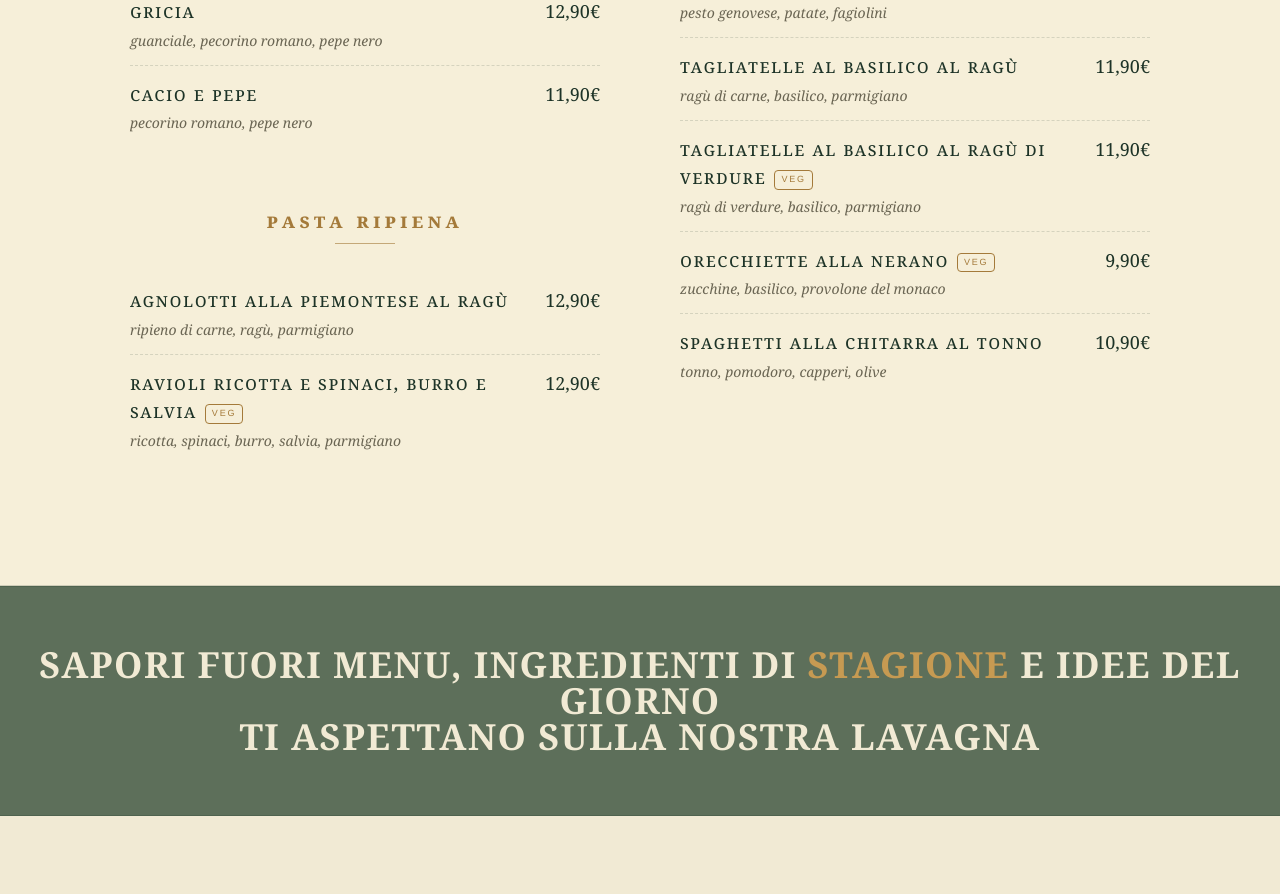
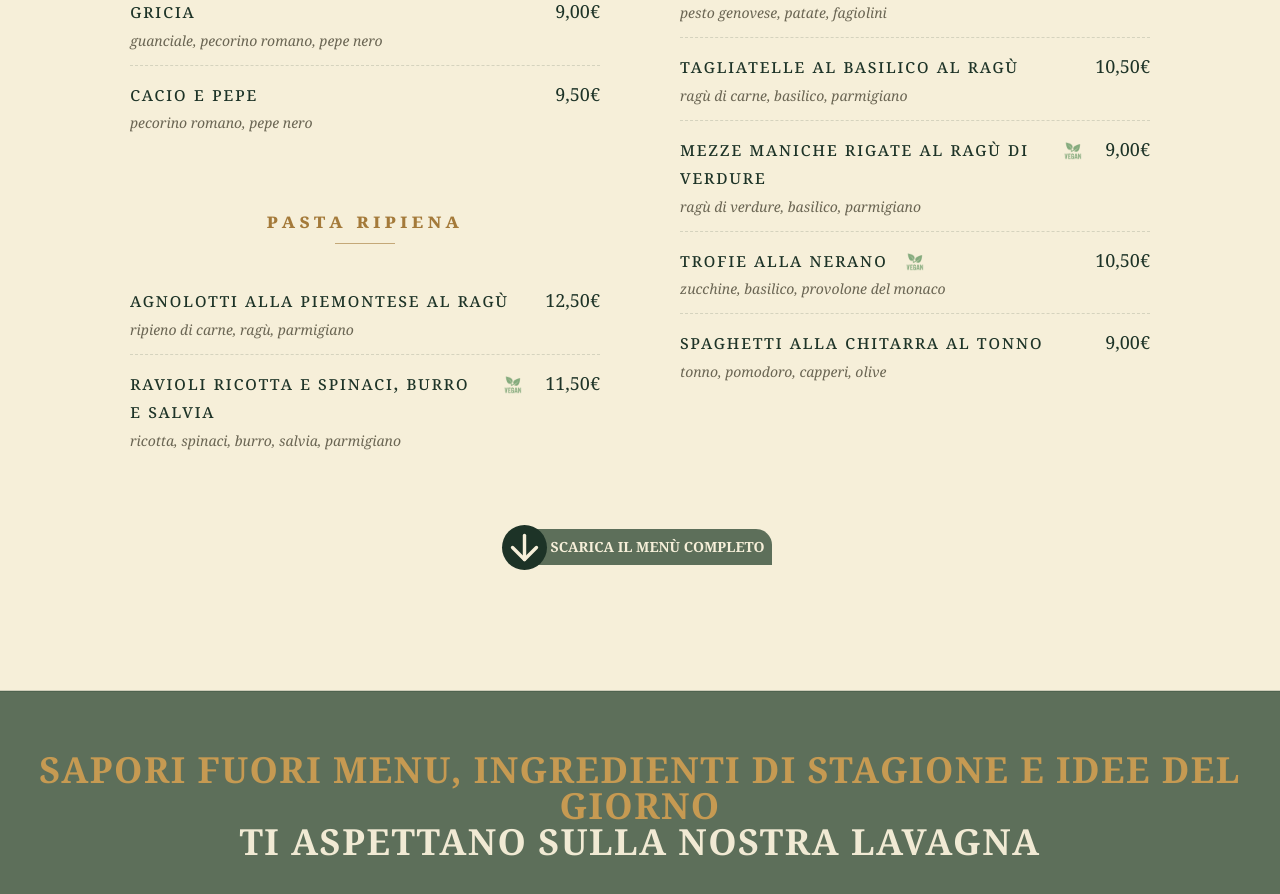
Before and after one commit to Reekie02/ottoni, a React (Vite) app: page / in a window 1280 px wide. Shown: the part 1900-2794 px from the top of the page. Built offline with nearby package versions, Linux system fonts and the light colour scheme.

Commit message:
added button for download the menu's pdf file, changed the prices and fixed the sax mark in the hero section

```diff
--- a/src/components/Dish.jsx
+++ b/src/components/Dish.jsx
@@ -1,12 +1,15 @@
 import { useLang } from "../i18n/LangContext";
+import veg from "../assets/vegan.PNG"
 
 export default function Dish({ d }) {
     const { t } = useLang();
     return (
         <div className="dish">
             <div>
-                <span className="dish-name">{d.name}</span>
-                {d.tag && <span className="dish-tag">{d.tag}</span>}
+                <div className="flex items-start gap-4">
+                    <span className="dish-name">{d.name}</span>
+                    {d.tag && <img alt="vegan" className="inline w-6 lg:mt-1" src={veg} />}
+                </div>
                 <div className="dish-desc">
                     <span className="dish-desc-inner">{t.menuDescs[d.descKey]}</span>
                 </div>
--- a/src/components/HeroSax.jsx
+++ b/src/components/HeroSax.jsx
@@ -3,6 +3,6 @@ import sax from "../assets/sax.png";
 
 export default function HeroSax() {
     return (
-        <img src={sax} alt="Logo Ottoni" className="w-130! lg:w-[200%]! h-auto" />
+        <img src={sax} alt="Logo Ottoni" className="w-130! lg:w-310! h-auto" />
     );
 }
--- a/src/components/MenuPane.jsx
+++ b/src/components/MenuPane.jsx
@@ -1,4 +1,6 @@
 import MenuSectionPane from "./MenuSectionPane";
+import menu from "../../public/menu.pdf"
+import { ArrowDown, Download } from "lucide-react";
 
 export default function MenuPane({ tab, MENU, TAB_IDS }) {
     const tabData = TAB_IDS.find(tb => tb.id === tab);
@@ -11,6 +13,13 @@ export default function MenuPane({ tab, MENU, TAB_IDS }) {
                         {group.map(sId => <MenuSectionPane MENU={MENU} key={sId} sId={sId} />)}
                     </div>
                 ))}
+                <a href="/menu.pdf"
+                    className="menu-pdf-link"
+                    download="Menu_Ottoni_Gastronomia.pdf"
+                >
+                    <ArrowDown size={45} className="menu-pdf-link-icon" />
+                    <span className="menu-pdf-link-text">Scarica il menù completo</span>
+                </a>
             </div>
         );
     }
--- a/src/i18n/translations.js
+++ b/src/i18n/translations.js
@@ -421,50 +421,50 @@ export const LANG_LABELS = { it: 'IT', en: 'EN', fr: 'FR', es: 'ES', zh: '中文
 export const MENU = {
     romana: {
         items: [
-            { name: "Carbonara", price: "12,90€", descKey: "carbonara" },
-            { name: "Amatriciana", price: "12,50€", descKey: "amatriciana" },
-            { name: "Gricia", price: "12,90€", descKey: "gricia" },
-            { name: "Cacio e Pepe", price: "11,90€", descKey: "caciopepe" },
+            { name: "Carbonara", price: "9,50€", descKey: "carbonara" },
+            { name: "Amatriciana", price: "9,50€", descKey: "amatriciana" },
+            { name: "Gricia", price: "9,00€", descKey: "gricia" },
+            { name: "Cacio e Pepe", price: "9,50€", descKey: "caciopepe" },
         ],
     },
     nonna: {
         items: [
-            { name: "Mezze maniche rigate alla Norma", price: "12,90€", descKey: "norma" },
-            { name: "Spaghetti alla chitarra aglio, olio e peperoncino", price: "12,50€", descKey: "agliolio" },
-            { name: "Trofie al pesto, patate e fagiolini", price: "12,90€", descKey: "pesto" },
-            { name: "Tagliatelle al basilico al ragù", price: "11,90€", descKey: "raguCarne" },
-            { name: "Tagliatelle al basilico al ragù di verdure", price: "11,90€", descKey: "raguVerdure", tag: "veg" },
-            { name: "Orecchiette alla Nerano", price: "9,90€", descKey: "nerano", tag: "veg" },
-            { name: "Spaghetti alla chitarra al tonno", price: "10,90€", descKey: "tonno" },
+            { name: "Mezze maniche rigate alla Norma", price: "9,00€", descKey: "norma" },
+            { name: "Spaghetti alla chitarra aglio, olio e peperoncino", price: "7,00€", descKey: "agliolio" },
+            { name: "Trofie al pesto, patate e fagiolini", price: "9,00€", descKey: "pesto" },
+            { name: "Tagliatelle al basilico al ragù", price: "10,50€", descKey: "raguCarne" },
+            { name: "Mezze maniche rigate al ragù di verdure", price: "9,00€", descKey: "raguVerdure", tag: "veg" },
+            { name: "Trofie alla Nerano", price: "10,50€", descKey: "nerano", tag: "veg" },
+            { name: "Spaghetti alla chitarra al tonno", price: "9,00€", descKey: "tonno" },
         ],
     },
     ripiena: {
         items: [
-            { name: "Agnolotti alla piemontese al ragù", price: "12,90€", descKey: "agnolotti" },
-            { name: "Ravioli ricotta e spinaci, burro e salvia", price: "12,90€", descKey: "ravioli", tag: "veg" },
+            { name: "Agnolotti alla piemontese al ragù", price: "12,50€", descKey: "agnolotti" },
+            { name: "Ravioli ricotta e spinaci, burro e salvia", price: "11,50€", descKey: "ravioli", tag: "veg" },
         ],
     },
     secondi: {
         items: [
-            { name: "Scaloppine al limone", price: "13,50€", descKey: "scaloppine" },
-            { name: "Cotoletta di pollo", price: "12,90€", descKey: "cotoletta" },
-            { name: "Polpette della nonna", price: "11,90€", descKey: "polpette" },
-            { name: "Parmigiana di melanzane", price: "10,90€", descKey: "parmigiana", tag: "veg" },
-            { name: "Polpettine di tofu, ceci e lenticchie", price: "10,50€", descKey: "tofu", tag: "veg" },
+            { name: "Scaloppine al limone", price: "9,50€", descKey: "scaloppine" },
+            { name: "Cotoletta di pollo", price: "10,50€", descKey: "cotoletta" },
+            { name: "Polpette della nonna", price: "11,50€", descKey: "polpette" },
+            { name: "Parmigiana di melanzane", price: "10,00€", descKey: "parmigiana", tag: "veg" },
+            { name: "Polpettine di tofu, ceci e lenticchie", price: "11,50€", descKey: "tofu", tag: "veg" },
         ],
     },
     contorni: {
         items: [
-            { name: "Patate al forno", price: "4,50€", descKey: "patate" },
-            { name: "Verdure grigliate", price: "5,50€", descKey: "verdure" },
+            { name: "Patate al forno", price: "4,00€", descKey: "patate" },
+            { name: "Verdure grigliate", price: "4,50€", descKey: "verdure" },
             { name: "Lattughino e pomodoro", price: "4,50€", descKey: "lattughino" },
         ],
     },
     insalate: {
         items: [
-            { name: "L'Insalatona", price: "10,90€", descKey: "insalatona" },
-            { name: "L'Insalata Caesar", price: "10,90€", descKey: "caesar" },
-            { name: "L'Insalata di Nonna Rosa", price: "9,90€", descKey: "nonnarosa", tag: "veg" },
+            { name: "L'Insalatona", price: "7,50€", descKey: "insalatona" },
+            { name: "L'Insalata Caesar", price: "8,50€", descKey: "caesar" },
+            { name: "L'Insalata di Nonna Rosa", price: "7,50€", descKey: "nonnarosa", tag: "veg" },
         ],
     },
 };
--- a/src/section/Hero.jsx
+++ b/src/section/Hero.jsx
@@ -18,12 +18,14 @@ export default function Hero() {
     }, []);
     return (
         <header className="hero" id="top">
-            <div className="absolute top-1/5 md:top-[15%] w-full md:w-[50%]">
-                <HeroSax />
+            <div className="relative">
+                <div className="absolute top-1/2 left-1/2 translate-y-[-50%] translate-x-[-50%] w-[140%] lg:w-[90%] h-full flex justify-center items-center pointer-events-none">
+                    <HeroSax />
+                </div>
+                <div className="eyebrow hero-eyebrow">{t.hero.eyebrow}</div>
+                <Wordmark />
+                <div className="hero-sub divider-leaf"><span className="smallcaps">{t.hero.sub}</span></div>
             </div>
-            <div className="eyebrow hero-eyebrow">{t.hero.eyebrow}</div>
-            <Wordmark />
-            <div className="hero-sub divider-leaf"><span className="smallcaps">{t.hero.sub}</span></div>
             <p className="hero-tagline">
                 {t.hero.tagline1}<br />{t.hero.tagline2} <em style={{ fontFamily: "var(--serif)" }}>{t.hero.tagline3}</em>
             </p>
--- a/src/section/OttantaFame.jsx
+++ b/src/section/OttantaFame.jsx
@@ -24,7 +24,7 @@ export default function OttantaFame() {
                 {/* {Array.from({ length: 6 }).map((_, i) => ( */}
                 <span className="band-item" >
 
-                    <span className="text-center">SAPORI FUORI MENU, INGREDIENTI DI <span className="text-gold-soft">STAGIONE</span> E IDEE DEL GIORNO <br /> TI ASPETTANO SULLA NOSTRA LAVAGNA</span>
+                    <span className="text-center"><span className="text-gold-soft">SAPORI FUORI MENU, INGREDIENTI DI STAGIONE E IDEE DEL GIORNO </span> <br /> TI ASPETTANO SULLA NOSTRA LAVAGNA</span>
 
                 </span>
                 {/* ))} */}
--- a/src/style/menu.css
+++ b/src/style/menu.css
@@ -398,3 +398,40 @@
     hover:text-ink
     hover:border-gold
 }
+
+.menu-pdf-link{
+    @apply
+    flex
+    items-center
+    justify-center
+    translate-x-[60%]
+}
+
+.menu-pdf-link-text{
+    @apply
+    text-sm
+    uppercase
+    p-2
+    pl-6
+    bg-moss
+    relative
+    right-5
+    z-10
+    rounded-tr-2xl
+    text-paper
+    font-bold
+}
+
+.menu-pdf-link-icon{
+    @apply
+    bg-ink
+    text-paper
+    px-0.5
+    rounded-full
+    cursor-pointer
+    transition-colors
+    duration-250
+    ease-in
+    relative
+    z-20
+}
```
Also changed, not shown: src/assets/vegan.PNG (added), 1 other file (tests, documents, lock files or other folders).
